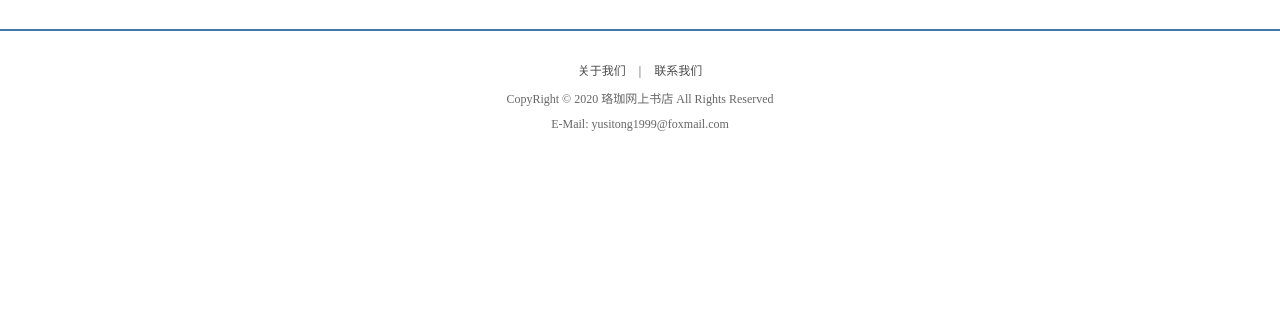
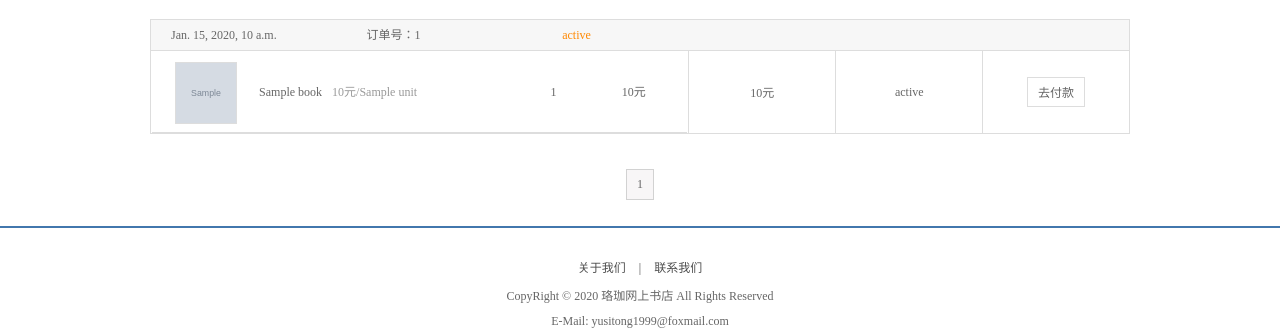
Before and after one commit to WHU-gentle/ComNetAppDesign, a Django app: template templates/order/all.html in a window 1280 px wide. Shown: the part 646-975 px from the top of the page. Before the commit the page ends 777 px from the top, so only its background shows below. Run offline with Django 3.2, Linux system fonts and the light colour scheme; the template is opened without the code that fills it: most values are stand-ins (such as "Sample title", 1, 10 or a date in 2020); grey boxes marked "Sample" are stand-in pictures; data that the repository does not hold is empty; some libraries are stand-ins or nearby versions.

Commit message:
加回测试前删除的代码

```diff
--- a/templates/order/all.html
+++ b/templates/order/all.html
@@ -65,4 +65,52 @@
  });
  });
     </script>
+
+
+
+                {# OrderInfo #}
+            {% for order in all_list %}
+                <ul class="order_list_th w978 clearfix">
+                    <li class="col01">{{ order.time_submit }}</li>
+                    <li class="col02">订单号：{{ order.order_id }}</li>
+                    <li class="col02 stress">{{ order.status }}</li>
+                </ul>
+
+                <table class="order_list_table w980">
+                    <tbody>
+                        <tr>
+                            <td width="55%">
+                                {# 遍历出来的order_books是一个OrderBooks对象 #}
+                                {% for order_books in order.order_books_li %}
+                                <ul class="order_book_list clearfix">
+                                    <li class="col01"><img src="{% static order_books.books.image %}"></li>
+                                    <li class="col02">{{ order_books.books.name }}<em>{{ order_books.books.price }}元/{{ order_books.books.unit }}</em></li>
+                                    <li class="col03">{{ order_books.count }}</li>
+                                    <li class="col04">{{ order_books.amount }}元</li>
+                                </ul>
+                                {% endfor %}
+                            </td>
+                            <td width="15%">{{ order.sum_price }}元</td>
+                            <td width="15%">{{ order.status }}</td>
+                            <td width="15%"><a href="#" pay_method="{{ order.pay_method }}" order_id="{{ order.order_id }}" order_status="{{ order.status }}" class="oper_btn">去付款</a></td>
+                        </tr>
+                    </tbody>
+                </table>
+                {% endfor %}
+
+                <div class="pagenation">
+                    {% if order_li.has_previous %}
+                        <a href="{% url 'user:order' page=order_li.previous_page_number %}">上一页</a>
+                    {% endif %}
+                    {% for page in pages %}
+                        {% if page == order_li.number %}
+                            <a href="{% url 'user:order' page=page %}" class="active">{{ page }}</a>
+                        {% else %}
+                            <a href="{% url 'user:order' page=page %}">{{ page }}</a>
+                        {% endif %}
+                    {% endfor %}
+                    {% if order_li.has_next %}
+                        <a href="{% url 'user:order' page=order_li.next_page_number %}">下一页</a>
+                    {% endif %}
+                </div>
 {% endblock body %}
```
